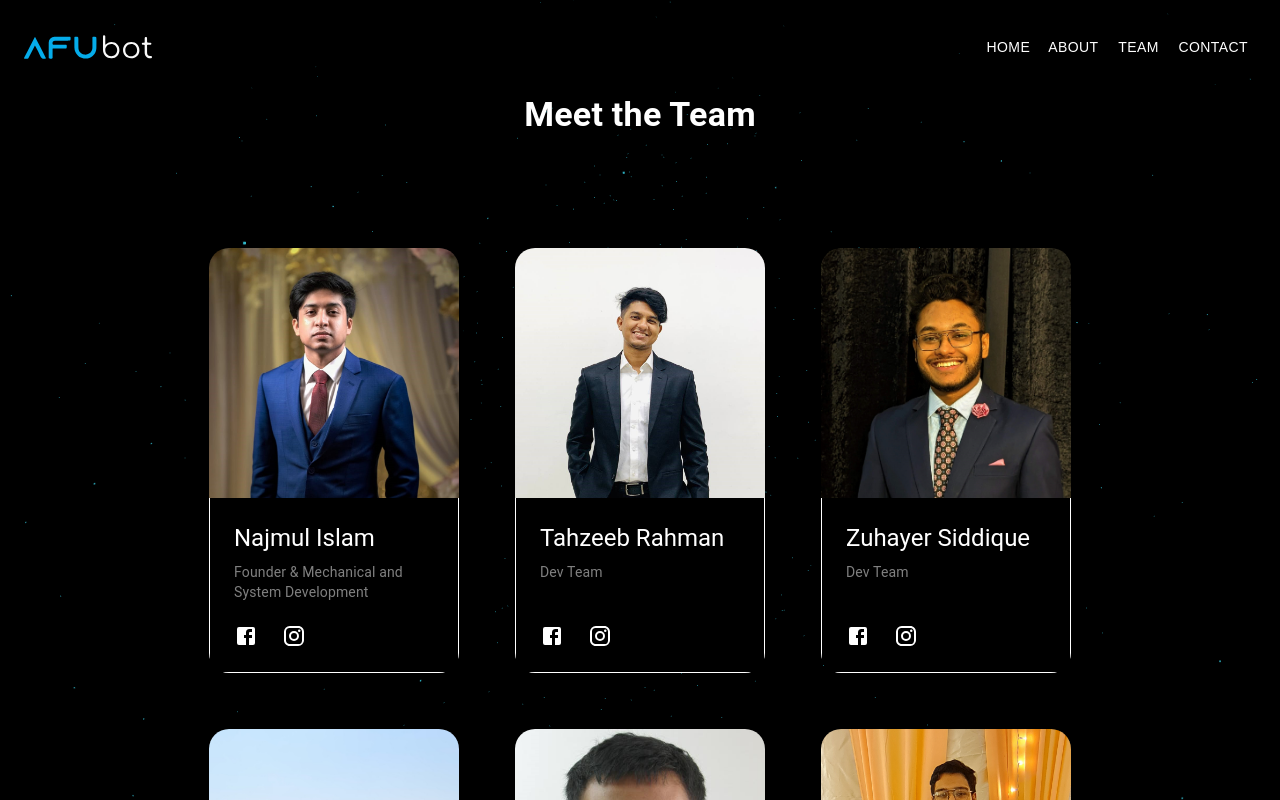
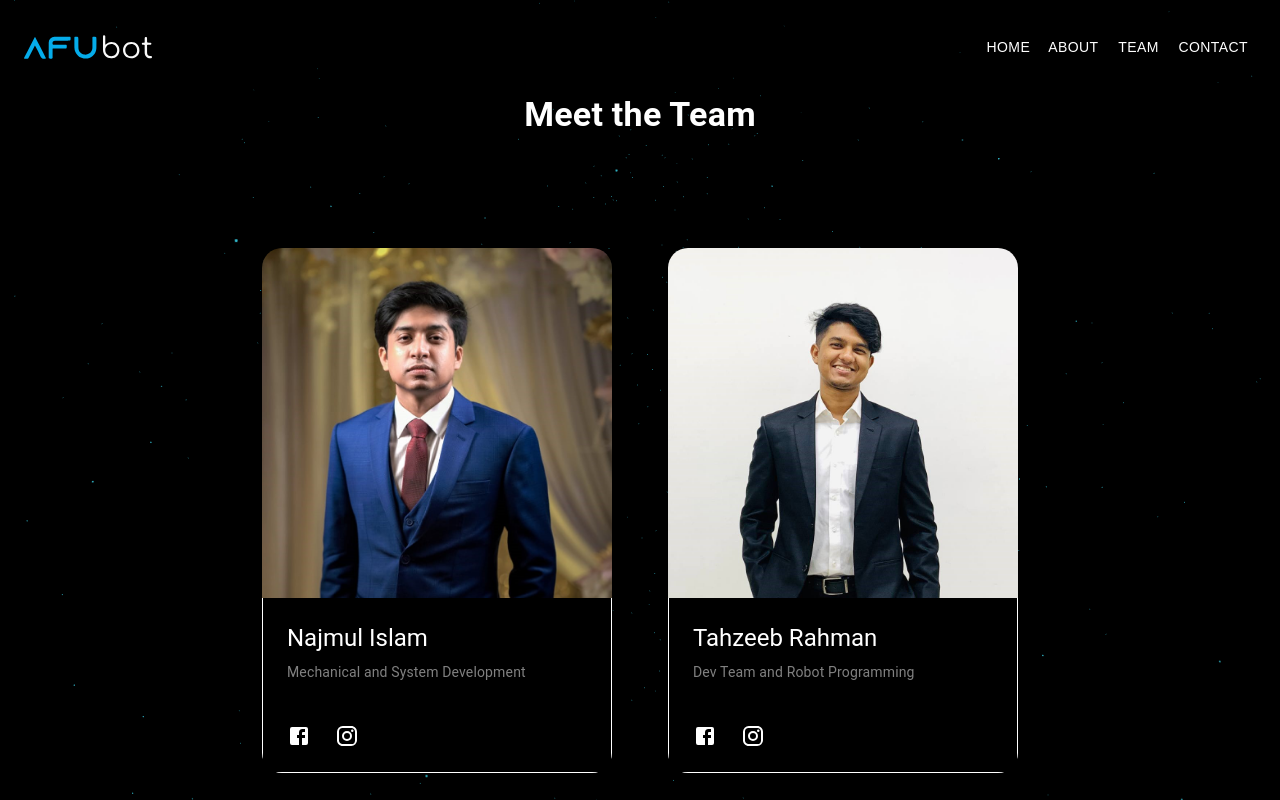
Before and after one commit to AFUbot/afulanding-next, a Next.js app: page /team in a window 1280 px wide. Shown: the top 800 px of the page. Built offline with nearby package versions, Linux system fonts and the light colour scheme.

Commit message:
Update Afubot spelling, team roles and next config

```diff
--- a/app/layout.js
+++ b/app/layout.js
@@ -7,7 +7,7 @@ import Footer from "../components/Footer/Footer";
 const inter = Inter({ subsets: ["latin"] });
 
 export const metadata = {
-  title: "AFUbot - Landing",
+  title: "AFUbot",
   description: "AFUbot - An autonomous solution for Urban Food Delivery",
 };
 
--- a/app/team/teamData.js
+++ b/app/team/teamData.js
@@ -2,27 +2,27 @@ const teamData = () => {
   const teamData = [
     {
       name: "Najmul Islam",
-      designation: "Founder & Mechanical and System Development",
+      designation: "Mechanical and System Development",
       imgUrl: "./team/Najmul.jpeg",
     },
     {
       name: "Tahzeeb Rahman",
-      designation: "Dev Team",
+      designation: "Dev Team and Robot Programming",
       imgUrl: "./team/Ishmum.jpg",
     },
     {
       name: "Zuhayer Siddique",
-      designation: "Dev Team",
+      designation: "Dev Team and Robot Programming",
       imgUrl: "./team/Zuhayer.jpg",
     },
     {
       name: "Malik Araf",
-      designation: "Dev Team",
+      designation: "Robot Programming",
       imgUrl: "./team/Araf.jpeg",
     },
     {
       name: "Abrar Hussain",
-      designation: "Dev Team",
+      designation: "Robot Programming",
       imgUrl: "./team/Abrar.png",
     },
     {
--- a/components/About/about.jsx
+++ b/components/About/about.jsx
@@ -18,7 +18,7 @@ const About = () => {
             Overview
           </Typography>
           <Typography fontSize="1.4em" mt={3}>
-            AFUBot, a breakthrough food delivery project from the minds of
+            AFUbot, a breakthrough food delivery project from the minds of
             students from University of Technology Malaysia, is redefining
             convenience. Developed by a passionate team of UTM students, we
             blend technology with everyday needs. AFUBot integrates robotics and
--- a/components/HowItWorks/AfuCards2.jsx
+++ b/components/HowItWorks/AfuCards2.jsx
@@ -41,7 +41,7 @@ const AfuCard2 = () => {
             />
           }
           desc="Delivery"
-          content="AFUBot ensures contactless delivery to the customer's doorstep."
+          content="AFUbot ensures contactless delivery to the customer's doorstep."
         />
       </Grid>
     </Grid>
--- a/components/TeamMember/TeamMember.jsx
+++ b/components/TeamMember/TeamMember.jsx
@@ -16,13 +16,13 @@ const TeamMember = (props) => {
     <div>
       <Card
         sx={{
-          width: 250,
+          width: 350,
           background: "black",
           color: "white",
           borderRadius: 5,
         }}
       >
-        <CardMedia sx={{ height: 250 }} image={props.imgUrl} title="" />
+        <CardMedia sx={{ height: 350 }} image={props.imgUrl} title="" />
         <Box
           sx={{ padding: 1, border: 0.5, borderColor: "white", borderTop: 0 }}
         >
--- a/next.config.js
+++ b/next.config.js
@@ -1,6 +1,6 @@
 /** @type {import('next').NextConfig} */
 const nextConfig = {
-    target: 'serverless'
+    // target: 'serverless'
 };
 
 module.exports = nextConfig;
```
